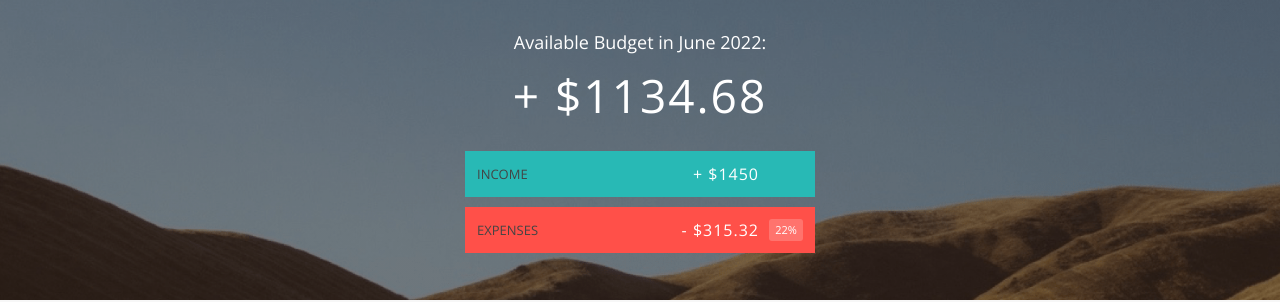
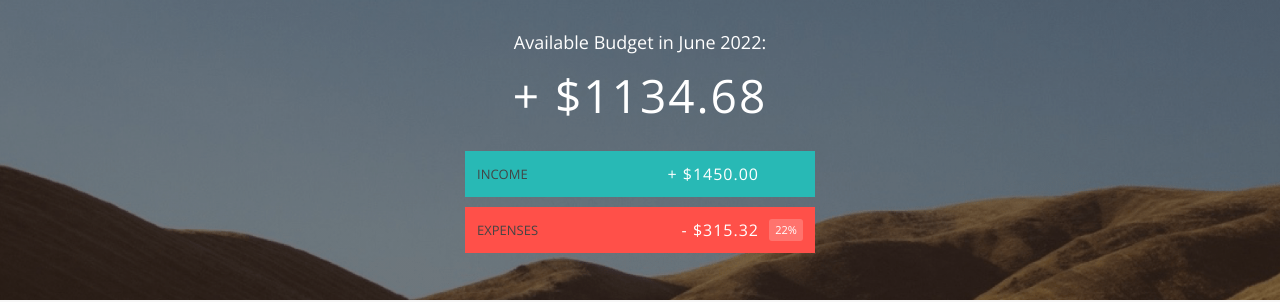
Before and after one commit to cmacmitt/f21-react-budget, a React (Create React App) app: page / in a window 1280 px wide. Shown: the top 302 px of the page. Built offline with nearby package versions, Linux system fonts and the light colour scheme.

Commit message:
fix infinity percentage in budget summary

```diff
--- a/src/components/BudgetSummary.jsx
+++ b/src/components/BudgetSummary.jsx
@@ -4,12 +4,14 @@ const BudgetSummary = ({ type, total, percentage }) => {
   // temporary hack until we fix the styles
   if (type === "incomes") type = "income";
 
+  if (percentage === "Infinity") percentage = "-- ";
+
   return (
     <div className={styles[type]}>
       <div className={styles.text}>{type.toUpperCase()}</div>
       <div className="right">
         <div className={styles.value}>
-          {type === "expenses" ? "-" : "+"} ${total}
+          {type === "expenses" ? "-" : "+"} ${total.toFixed(2)}
         </div>
 
         <div
@@ -17,7 +19,7 @@ const BudgetSummary = ({ type, total, percentage }) => {
             type === "expenses" && styles["expenses--percentage"]
           }`}
         >
-          {percentage ? `${percentage}%` : ""}
+          {percentage && percentage !== "Infinity" ? `${percentage}%` : ""}
         </div>
       </div>
     </div>
```
